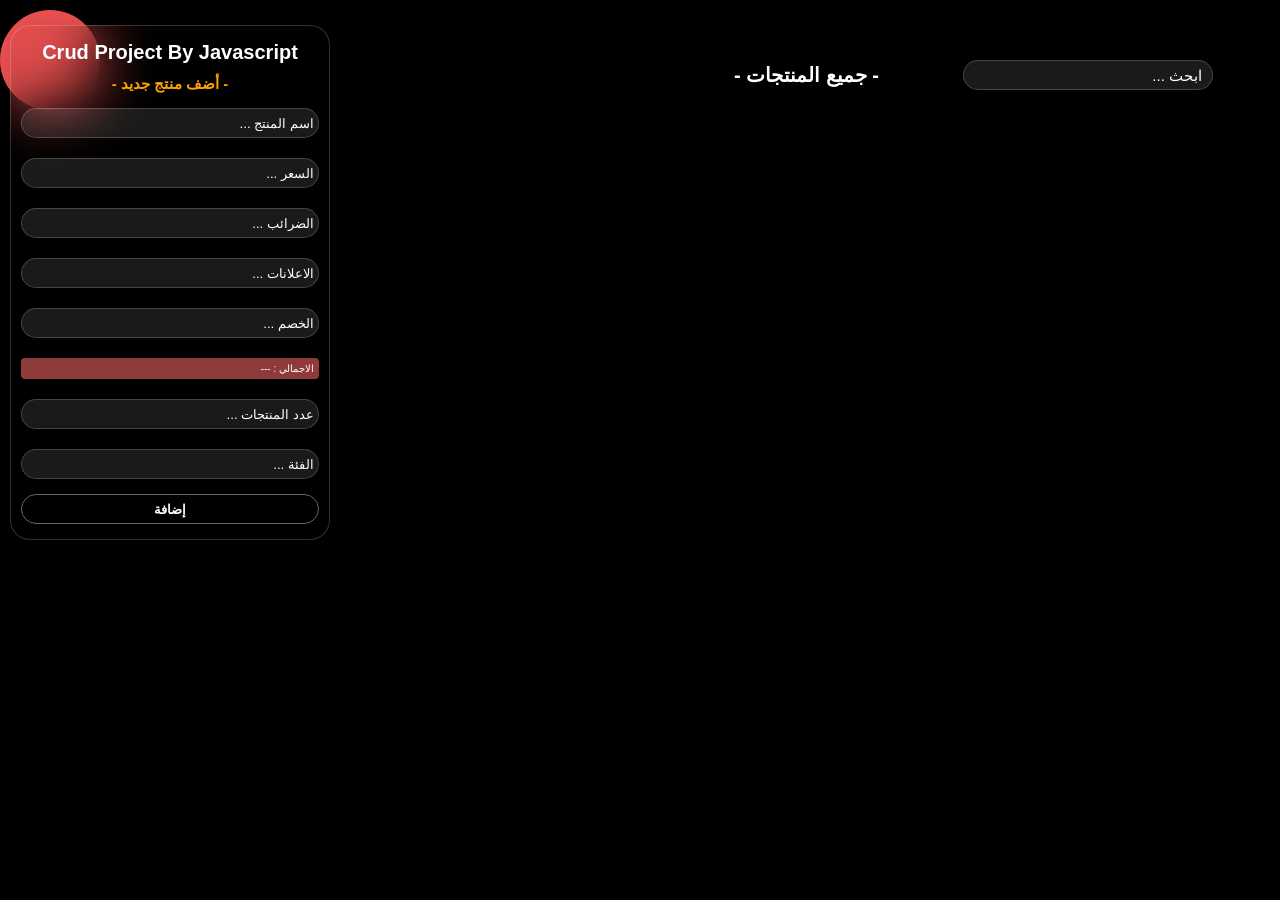
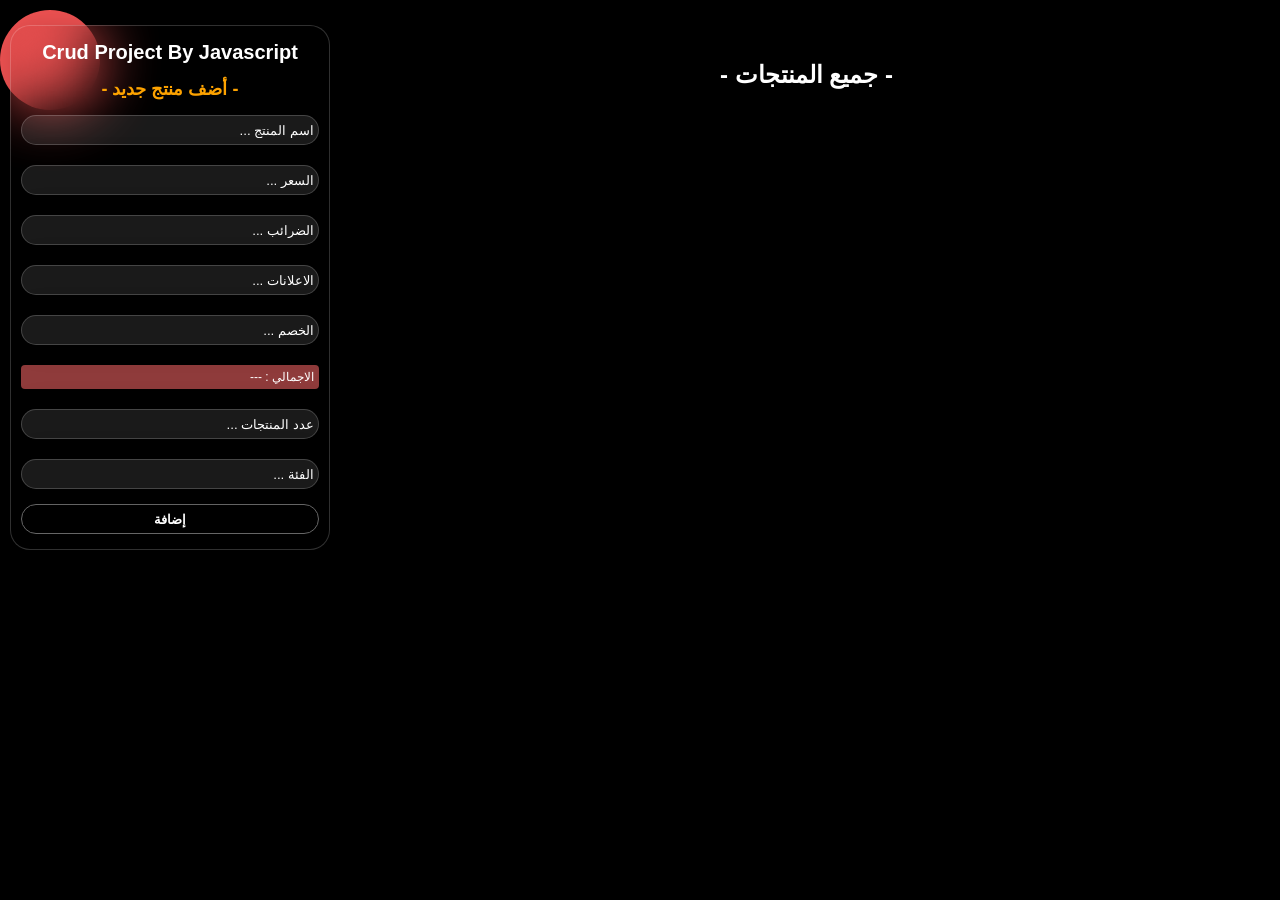

Add files via upload

--- a/style.css
+++ b/style.css
@@ -9,7 +9,7 @@ body {
   background-color: #000;
   color: #fff;
 font-family: "Cairo", Noto Kufi Arabic, sans-serif !important;
-font-size: 10px;
+font-size: 12px;
 }
 
 .dashboard {
